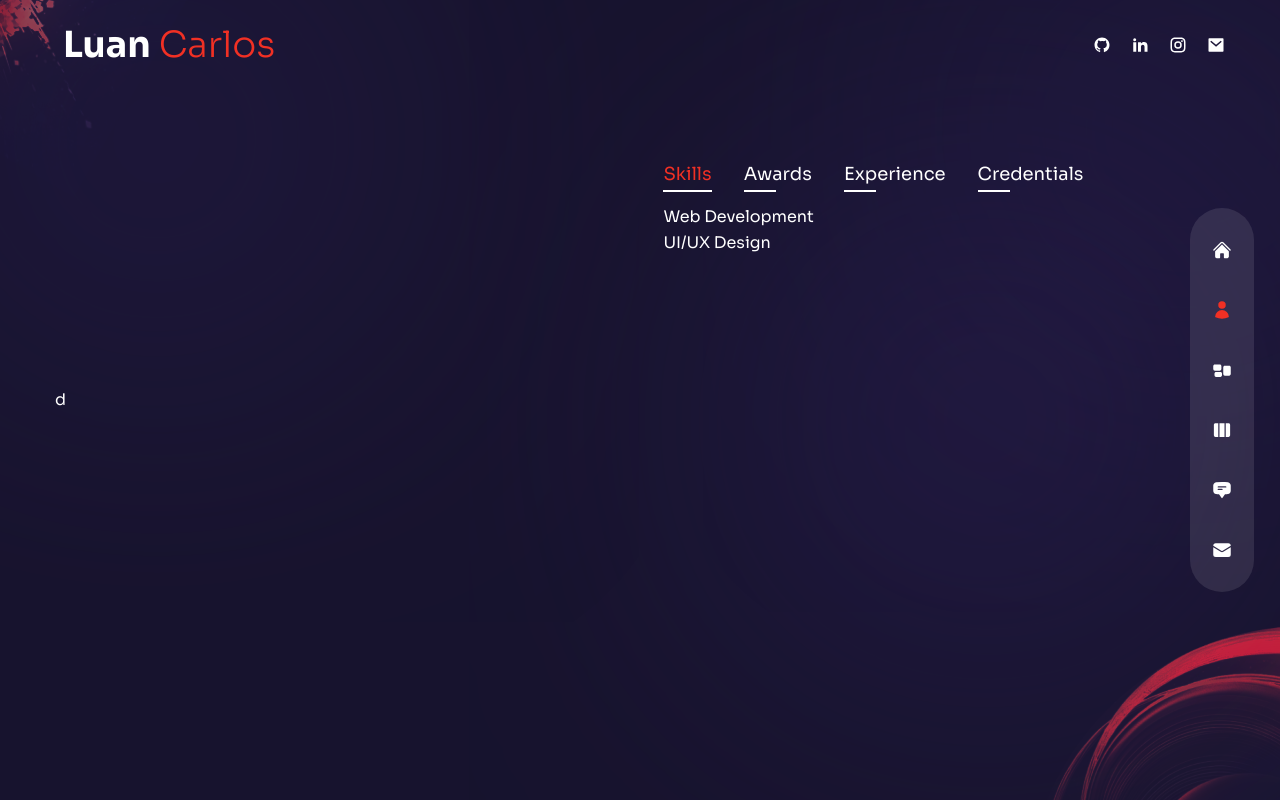
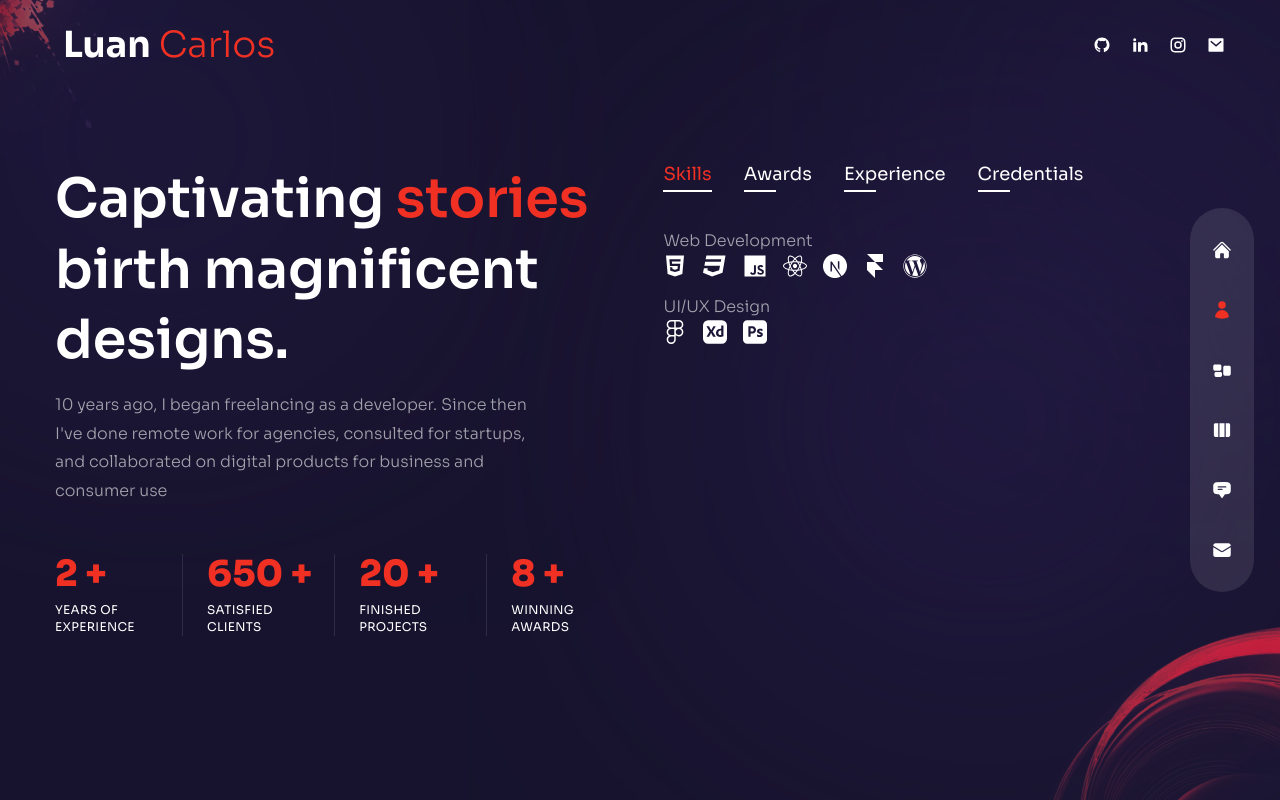
Before and after one commit to Luancss/portfolio-website, a Next.js app: page /about in a window 1280 px wide. Built offline with nearby package versions, Linux system fonts and the light colour scheme.

Commit message:
About projects/experience

```diff
--- a/pages/about/index.js
+++ b/pages/about/index.js
@@ -92,10 +92,13 @@
 // components
 import Avatar from "../../components/Avatar";
 import Circles from "../../components/Circles";
+
+// framer motion
 import { motion } from "framer-motion";
 import { fadeIn } from "../../variants";
 
-// framer motion
+// counter
+import CountUp from "react-countup";
 
 const About = () => {
   const [index, setIndex] = useState(0);
@@ -111,15 +114,62 @@
         <Avatar />
       </motion.div>
       <div className="container mx-auto h-full flex flex-col items-center xl:flex-row gap-x-6">
-        <div className="flex-1 flex flex-col justify-center">d</div>
+        {/* text */}
+        <div className="flex-1 flex flex-col justify-center">
+          <h2 className="h2">
+            Captivating <span className="text-accent">stories</span> birth
+            magnificent designs.
+          </h2>
+          <p className="max-w-[500px] mx-auto xl:mx-0 mb-6 xl:mb-12 px-2 xl:px-0 ">
+            10 years ago, I began freelancing as a developer. Since then I've
+            done remote work for agencies, consulted for startups, and
+            collaborated on digital products for business and consumer use
+          </p>
+          {/* counters */}
+          <div>
+            <div className="flex flex-1 xl:gap-x-6">
+              {/* experience */}
+              <div className="relative flex-1 after:w-[1px] after:h-full after:bg-white/10 after:absolute after:top-0 after:right-0">
+                <div className="text-2xl xl:text-4xl font-extrabold text-accent mb-2">
+                  <CountUp start={0} end={2} duration={15}/> +
+                </div>
+                <div className="text-xs uppercase tracking-wide tracking-[1px] leading-[1.4] max-w-[100px]">Years of experience</div>
+              </div>
+              {/* clients */}
+              <div className="relative flex-1 after:w-[1px] after:h-full after:bg-white/10 after:absolute after:top-0 after:right-0">
+                <div className="text-2xl xl:text-4xl font-extrabold text-accent mb-2">
+                  <CountUp start={0} end={650} duration={5}/> +
+                </div>
+                <div className="text-xs uppercase tracking-wide tracking-[1px] leading-[1.4] max-w-[100px]">Satisfied Clients</div>
+              </div>
+              {/* projects */}
+              <div className="relative flex-1 after:w-[1px] after:h-full after:bg-white/10 after:absolute after:top-0 after:right-0">
+                <div className="text-2xl xl:text-4xl font-extrabold text-accent mb-2">
+                  <CountUp start={0} end={20} duration={10}/> +
+                </div>
+                <div className="text-xs uppercase tracking-wide tracking-[1px] leading-[1.4] max-w-[100px]">Finished projects</div>
+              </div>
+              {/* awards */}
+              <div className="relative flex-1">
+                <div className="text-2xl xl:text-4xl font-extrabold text-accent mb-2">
+                  <CountUp start={0} end={8} duration={5}/> +
+                </div>
+                <div className="text-xs uppercase tracking-wide tracking-[1px] leading-[1.4] max-w-[100px]">Winning awards</div>
+              </div>
+            </div>
+          </div>
+        </div>
+        {/* info */}
         <div className="flex flex-col w-full xl:max-w-[48%] h-[480px]">
           <div className="flex gap-x-4 xl:gap-x-8 mx-auto xl:mx-0 mb-4">
             {aboutData.map((item, itemIndex) => {
               return (
                 <div
                   key={itemIndex}
-                  className={`${index === itemIndex && 'text-accent after:w-[100%] after:bg-accent after:transition-all after:duration-300'
-                    } cursor-pointer capitalize xl:text-lg relative after:w-8 after:h-[2px] after:bg-white after:absolute after:-bottom-1 after:left-0`}
+                  className={`${
+                    index === itemIndex &&
+                    "text-accent after:w-[100%] after:bg-accent after:transition-all after:duration-300"
+                  } cursor-pointer capitalize xl:text-lg relative after:w-8 after:h-[2px] after:bg-white after:absolute after:-bottom-1 after:left-0`}
                   onClick={() => setIndex(itemIndex)}
                 >
                   {item.title}
@@ -127,13 +177,25 @@
               );
             })}
           </div>
-          <div>
+          <div className="py-2 xl:py-6 flex flex-col gap-y-2 xl:gap-y-4 items-center xl:items-start">
             {aboutData[index].info.map((item, itemIndex) => {
-              return <div key={itemIndex}>
-                {/* title */}
-                <div>{item.title}</div>
-
-              </div>
+              return (
+                <div
+                  key={itemIndex}
+                  className="flex-1 flx flex-col md:flex-row max-w-max gap-x-2 items-center text-white/60"
+                >
+                  {/* title */}
+                  <div className="font-light mb-2 md:mb-0">{item.title}</div>
+                  <div className="hidden md:flex"></div>
+                  <div>{item.stage}</div>
+                  <div className="flex gap-x-4">
+                    {/* icons */}
+                    {item.icons?.map((icon, itemIndex) => {
+                      return <div className="text-2xl text-white">{icon}</div>;
+                    })}
+                  </div>
+                </div>
+              );
             })}
           </div>
         </div>
```
